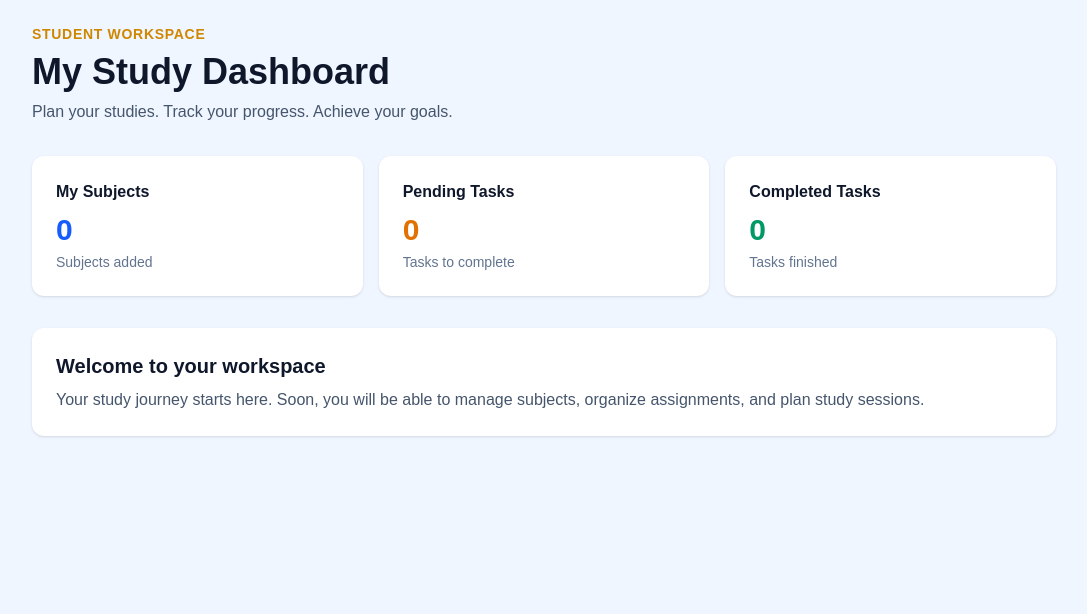
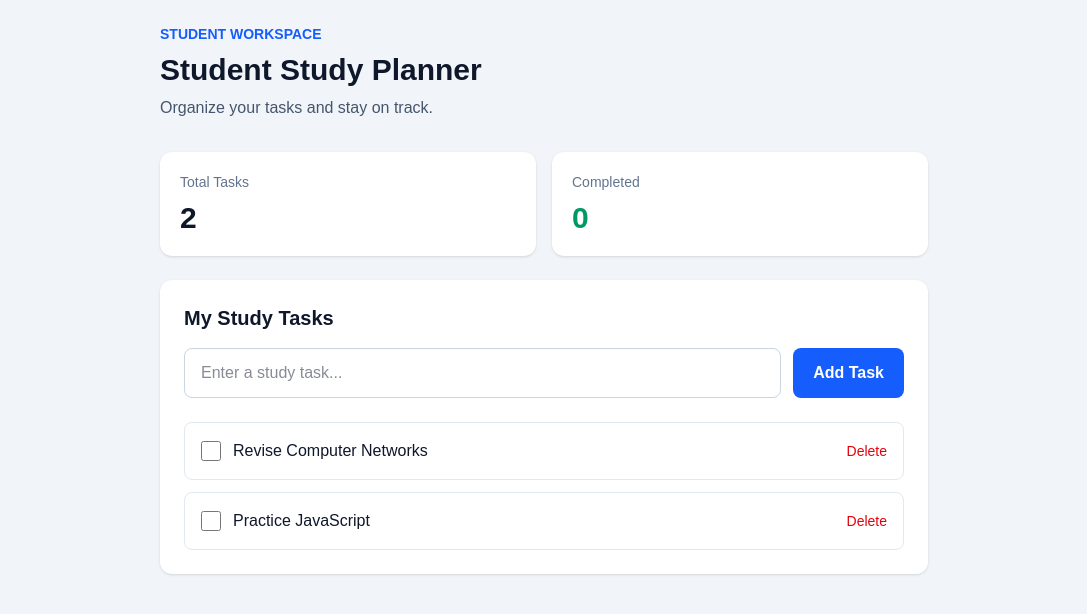
Before and after one commit to mdmoinsk/-study-planner, a Next.js app: page / in a window 1280 px wide. Shown: the top 614 px of the page, without its empty margins (96-1183 px from the left). Built offline with nearby package versions, Linux system fonts and the light colour scheme.

Commit message:
Add interactive study task manager

```diff
--- a/app/page.tsx
+++ b/app/page.tsx
@@ -1,55 +1,147 @@
+"use client";
+
+import { useState } from "react";
+
+type Task = {
+  id: number;
+  title: string;
+  completed: boolean;
+};
 
 export default function Home() {
+  const [tasks, setTasks] = useState<Task[]>([
+    { id: 1, title: "Revise Computer Networks", completed: false },
+    { id: 2, title: "Practice JavaScript", completed: false },
+  ]);
+
+  const [newTask, setNewTask] = useState("");
+
+  function addTask() {
+    if (newTask.trim() === "") return;
+
+    const task: Task = {
+      id: Date.now(),
+      title: newTask.trim(),
+      completed: false,
+    };
+
+    setTasks([...tasks, task]);
+    setNewTask("");
+  }
+
+  function toggleTask(id: number) {
+    setTasks(
+      tasks.map((task) =>
+        task.id === id
+          ? { ...task, completed: !task.completed }
+          : task
+      )
+    );
+  }
+
+  function deleteTask(id: number) {
+    setTasks(tasks.filter((task) => task.id !== id));
+  }
+
+  const completedCount = tasks.filter(
+    (task) => task.completed
+  ).length;
+
   return (
-    <main className="min-h-screen bg-blue-50 p-6 text-slate-900">
-      <div className="mx-auto max-w-5xl">
+    <main className="min-h-screen bg-slate-100 p-6 text-slate-900">
+      <div className="mx-auto max-w-3xl">
         <header className="mb-8">
-          <p className="text-sm font-semibold uppercase tracking-wider text-yellow-600">
+          <p className="text-sm font-semibold uppercase text-blue-600">
             Student Workspace
           </p>
 
-          <h1 className="mt-2 text-4xl font-bold">
-            My Study Dashboard
+          <h1 className="mt-2 text-3xl font-bold">
+            Student Study Planner
           </h1>
 
           <p className="mt-2 text-slate-600">
-            Plan your studies. Track your progress. Achieve your goals.
+            Organize your tasks and stay on track.
           </p>
         </header>
 
-        <section className="grid gap-4 sm:grid-cols-2 lg:grid-cols-3">
-          <div className="rounded-xl bg-white p-6 shadow-sm">
-            <h2 className="font-semibold">My Subjects</h2>
-            <p className="mt-2 text-3xl font-bold text-blue-600">0</p>
-            <p className="mt-1 text-sm text-slate-500">
-              Subjects added
+        <div className="mb-6 grid grid-cols-2 gap-4">
+          <div className="rounded-xl bg-white p-5 shadow-sm">
+            <p className="text-sm text-slate-500">Total Tasks</p>
+            <p className="mt-2 text-3xl font-bold">{tasks.length}</p>
+          </div>
+
+          <div className="rounded-xl bg-white p-5 shadow-sm">
+            <p className="text-sm text-slate-500">Completed</p>
+            <p className="mt-2 text-3xl font-bold text-emerald-600">
+              {completedCount}
             </p>
           </div>
+        </div>
 
-          <div className="rounded-xl bg-white p-6 shadow-sm">
-            <h2 className="font-semibold">Pending Tasks</h2>
-            <p className="mt-2 text-3xl font-bold text-amber-600">0</p>
-            <p className="mt-1 text-sm text-slate-500">
-              Tasks to complete
+        <div className="rounded-xl bg-white p-6 shadow-sm">
+          <h2 className="text-xl font-bold">My Study Tasks</h2>
+
+          <form
+            className="mt-4 flex flex-col gap-3 sm:flex-row"
+            onSubmit={(event) => {
+              event.preventDefault();
+              addTask();
+            }}
+          >
+            <input
+              type="text"
+              value={newTask}
+              onChange={(event) => setNewTask(event.target.value)}
+              placeholder="Enter a study task..."
+              className="min-w-0 flex-1 rounded-lg border border-slate-300 px-4 py-3"
+            />
+
+            <button
+              type="submit"
+              className="rounded-lg bg-blue-600 px-5 py-3 font-semibold text-white hover:bg-blue-700"
+            >
+              Add Task
+            </button>
+          </form>
+
+          <ul className="mt-6 space-y-3">
+            {tasks.map((task) => (
+              <li
+                key={task.id}
+                className="flex items-center gap-3 rounded-lg border border-slate-200 p-4"
+              >
+                <input
+                  type="checkbox"
+                  checked={task.completed}
+                  onChange={() => toggleTask(task.id)}
+                  className="h-5 w-5"
+                />
+
+                <span
+                  className={`flex-1 ${
+                    task.completed ? "text-slate-400 line-through" : ""
+                  }`}
+                >
+                  {task.title}
+                </span>
+
+                <button
+                  type="button"
+                  onClick={() => deleteTask(task.id)}
+                  className="text-sm font-medium text-red-600"
+                >
+                  Delete
+                </button>
+              </li>
+            ))}
+          </ul>
+
+          {tasks.length === 0 && (
+            <p className="mt-6 text-center text-slate-500">
+              No tasks yet. Add your first study task above!
             </p>
-          </div>
-
-          <div className="rounded-xl bg-white p-6 shadow-sm">
-            <h2 className="font-semibold">Completed Tasks</h2>
-            <p className="mt-2 text-3xl font-bold text-emerald-600">0</p>
-            <p className="mt-1 text-sm text-slate-500">
-              Tasks finished
-            </p>
-          </div>
-        </section>
-
-        <section className="mt-8 rounded-xl bg-white p-6 shadow-sm">
-          <h2 className="text-xl font-bold">Welcome to your workspace</h2>
-          <p className="mt-2 text-slate-600">
-            Your study journey starts here. Soon, you will be able to
-            manage subjects, organize assignments, and plan study sessions.
-          </p>
-        </section>
+          )}
+        </div>
       </div>
     </main>
   );
```
